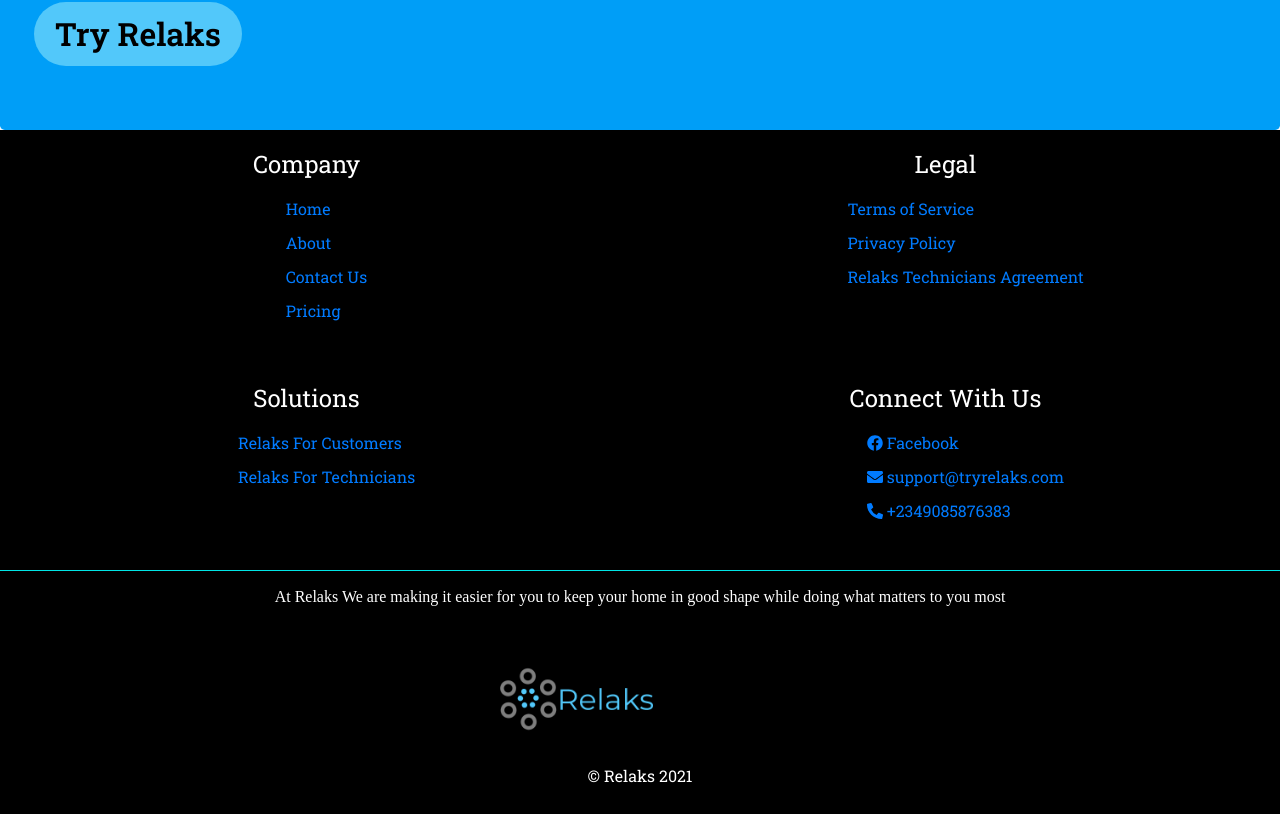
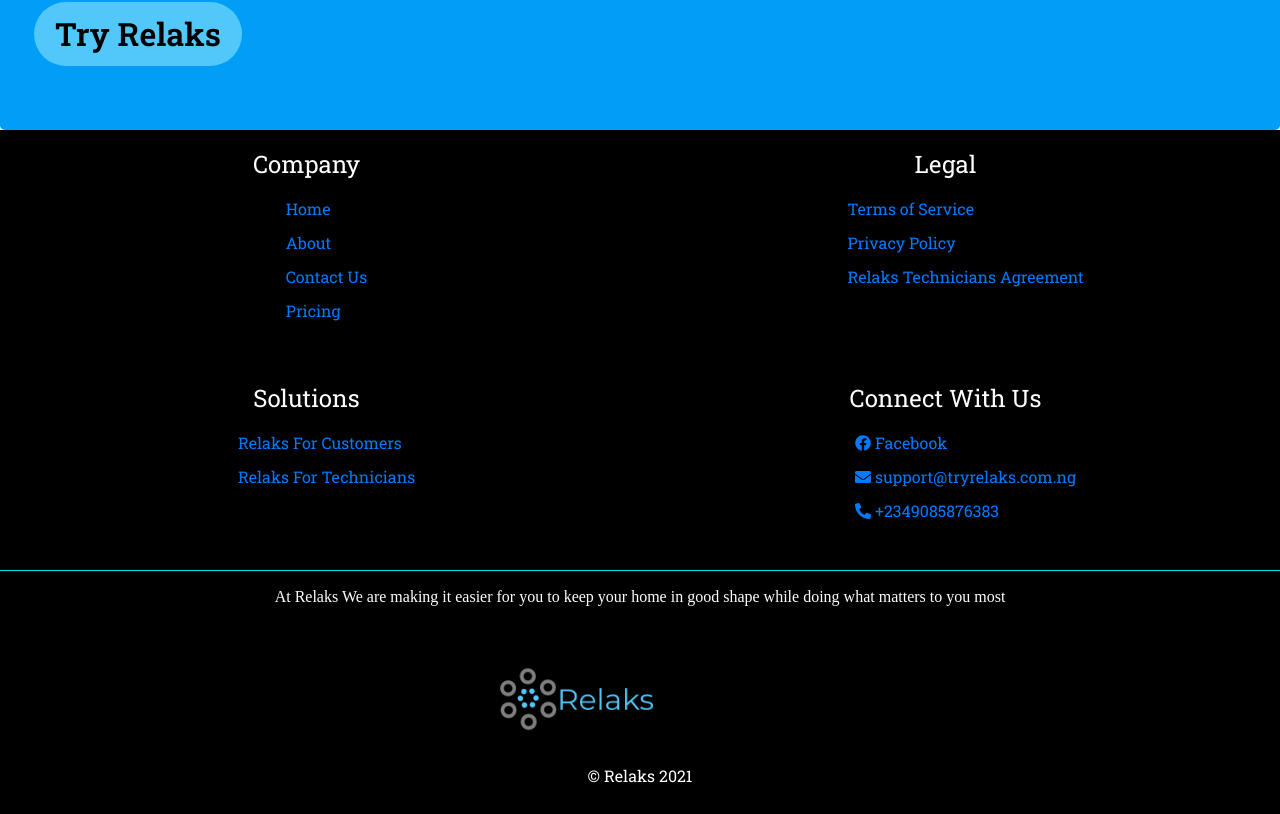
Before and after one commit to emmanuel-worgu/relaks-frontend, a React (Create React App) app: page / in a window 1280 px wide. Shown: the part 2898-3712 px from the top of the page. Built offline with nearby package versions, Linux system fonts and the light colour scheme.

Commit message:
changed my drift account

```diff
--- a/public/index.html
+++ b/public/index.html
@@ -89,7 +89,7 @@
   }
 }();
 drift.SNIPPET_VERSION = '0.3.1';
-  drift.load('3n97ihpztm5v');
+drift.load('p2br3mihteds');
 </script>
 <!-- End of Async Drift Code -->
   <body>
--- a/src/statelessComponent/Footer.js
+++ b/src/statelessComponent/Footer.js
@@ -57,7 +57,7 @@
               }}/>Facebook</a></li>
               <li><a href="mailto:support@tryrelaks.com"><FontAwesomeIcon icon={faEnvelope} style={{
                 marginRight: '4px',
-              }}/>support@tryrelaks.com</a></li>
+              }}/>support@tryrelaks.com.ng</a></li>
               <li><a href="tel:+2349055681957"><FontAwesomeIcon icon={faPhoneAlt} style={{
                 marginRight: '4px'
               }} />+2349085876383</a></li>
```
Also changed, not shown: src/statelessComponent/Home.js (line endings or trailing spaces). Lines whose indentation alone changed are shown as unchanged.
